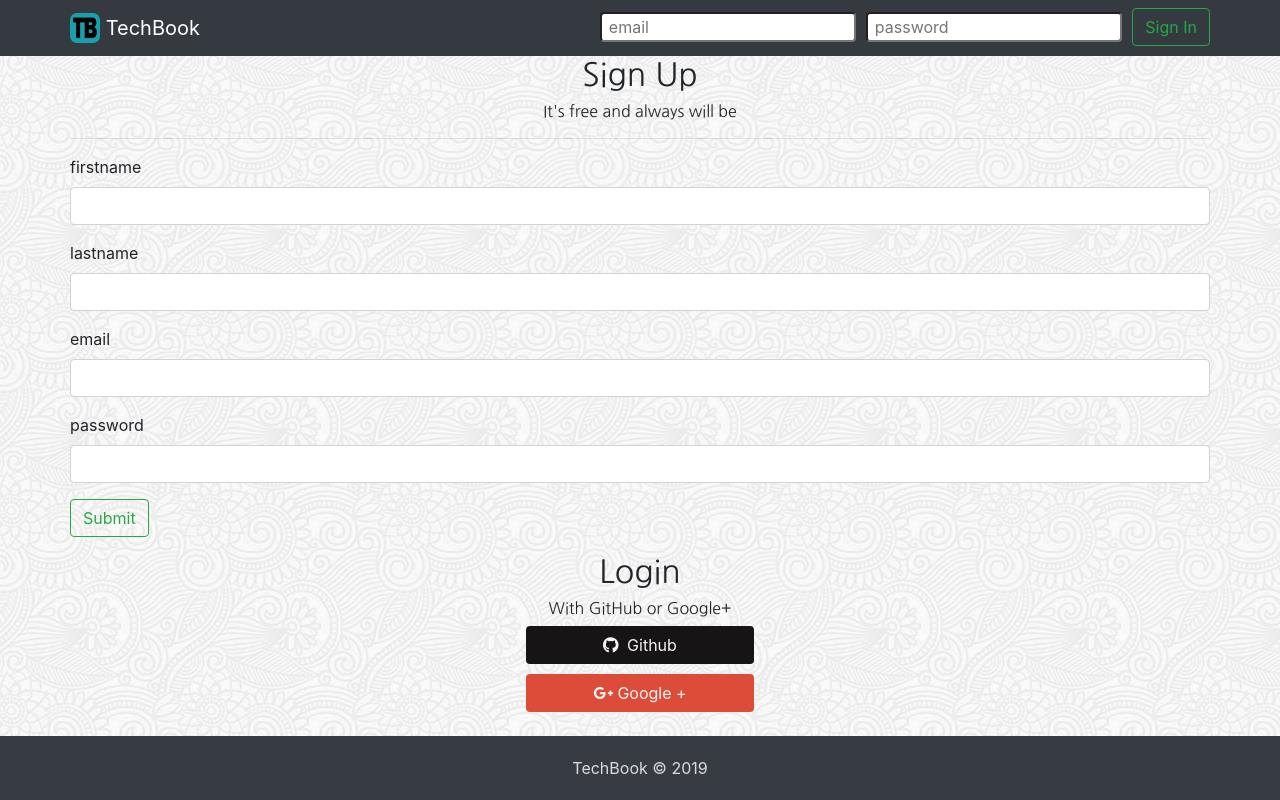
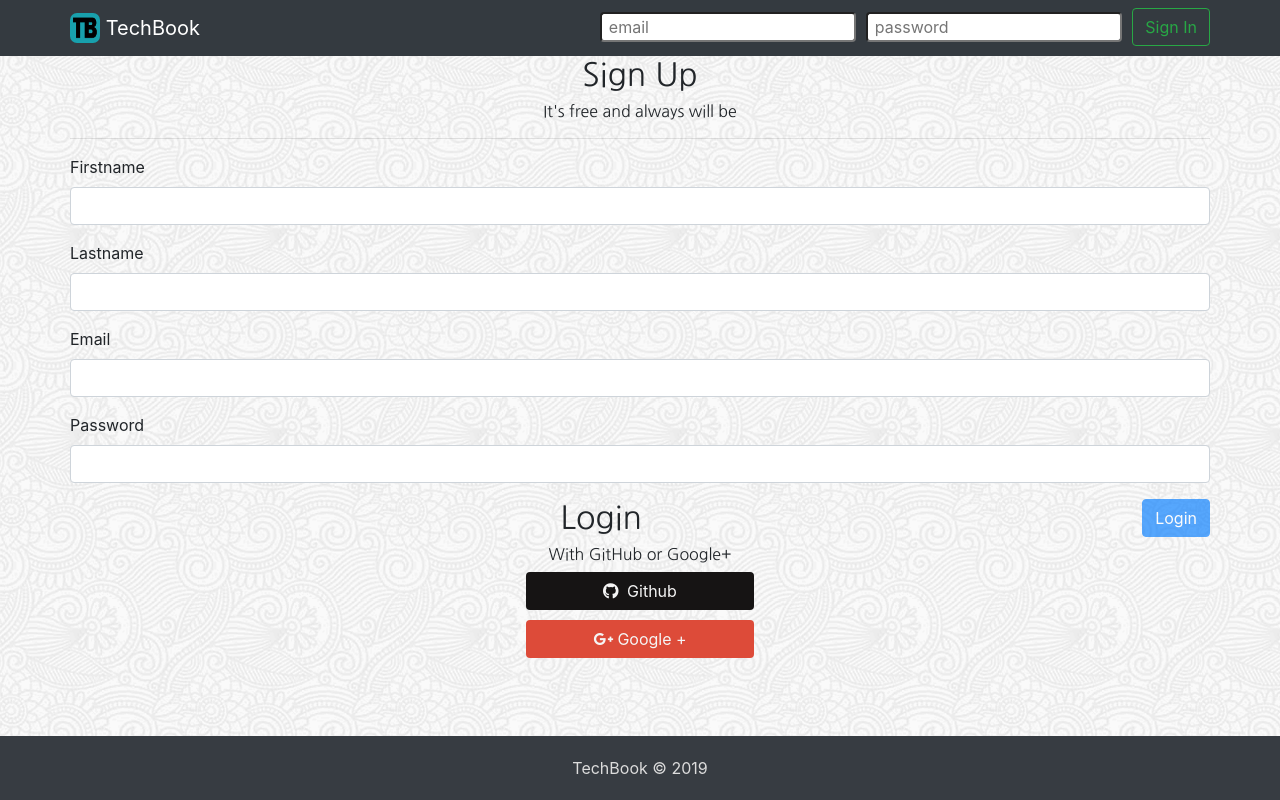
Before and after one commit to SeanP8/Project-3, a React (Create React App) app in the folder tech-startup/: page / in a window 1280 px wide. Built offline with nearby package versions, Linux system fonts and the light colour scheme.

Commit message:
got rid of more duplicates, extracted out the form, and used spread operator in the input file

```diff
--- /dev/null
+++ b/tech-startup/src/components/Form/form.js
@@ -0,0 +1,69 @@
+import React, { Component } from "react";
+import Input from "../LoginForm/loginInput.js/input";
+import Joi from "joi-browser";
+
+class Form extends Component {
+  state = {
+    data: {},
+    errors: {}
+  };
+  validate = () => {
+    const { error } = Joi.validate(this.state.data, this.schema, {
+      abortEarly: false
+    });
+    if (!error) return null;
+    const errors = {};
+    for (let item of error.details) errors[item.path[0]] = item.message;
+    return errors;
+  };
+  validateProperty = ({ name, value }) => {
+    const obj = { [name]: value };
+    const schema = { [name]: this.schema[name] };
+    const { error } = Joi.validate(obj, schema);
+    return error ? error.details[0].message : null;
+  };
+  handleSubmit = e => {
+    e.preventDefault();
+
+    const errors = this.validate();
+
+    this.setState({ errors: errors || {} });
+    if (errors) return;
+
+    this.doSubmit();
+  };
+
+  handleChange = ({ currentTarget: input }) => {
+    const errors = { ...this.state.errors };
+    const errorMessage = this.validateProperty(input);
+    if (errorMessage) errors[input.name] = errorMessage;
+    else delete errors[input.name];
+
+    const data = { ...this.state.data };
+    data[input.name] = input.value;
+    this.setState({ data });
+  };
+  renderButton(label) {
+    return (
+      <button disabled={this.validate()} className="btn btn-primary">
+        Login
+      </button>
+    );
+  }
+
+  renderInput(name, label, type = "text") {
+    const { data, errors } = this.state;
+    return (
+      <Input
+        type={type}
+        name={name}
+        value={data[name]}
+        label={label}
+        onChange={this.handleChange}
+        error={errors[name]}
+      />
+    );
+  }
+}
+
+export default Form;
--- a/tech-startup/src/components/LoginForm/LoginForm.js
+++ b/tech-startup/src/components/LoginForm/LoginForm.js
@@ -3,12 +3,13 @@ import Wrapper from "../Wrapper/Wrapper";
 import GitHubLoginBtn from "../GitHubLoginBtn/GitHubLoginBtn";
 import GoogleLoginBtn from "../GoogleLoginBtn/GoogleLoginBtn";
 import Joi from "joi-browser";
-import Input from "./loginInput.js/input";
+
 import "./style.css";
+import Form from "../Form/form";
 
-class LoginForm extends React.Component {
+class LoginForm extends Form {
   state = {
-    account: { firstname: "", lastname: "", email: "", password: "" },
+    data: { firstname: "", lastname: "", email: "", password: "" },
     errors: {}
   };
   schema = {
@@ -26,55 +27,11 @@ class LoginForm extends React.Component {
       .label("Pastname")
   };
 
-  validate = () => {
-    const { error } = Joi.validate(this.state.account, this.schema, {
-      abortEarly: false
-    });
-    if (!error) return null;
-    const errors = {};
-    for (let item of error.details) errors[item.path[0]] = item.message;
-    return errors;
-  };
-
-  handleSubmit = e => {
-    e.preventDefault();
-
-    const errors = this.validate();
-
-    this.setState({ errors: errors || {} });
-    if (errors) return;
-
+  doSubmit = () => {
     console.log("submitted");
   };
 
-  validateProperty = ({ name, value }) => {
-    if (name === "firstname") {
-      if (value.trim() === "") return "Firstname is required";
-    }
-    if (name === "lastname") {
-      if (value.trim() === "") return "Lastname is required";
-    }
-    if (name === "email") {
-      if (value.trim() === "") return "Email is required";
-    }
-    if (name === "password") {
-      if (value.trim() === "") return "Password is required";
-    }
-  };
-
-  handleChange = ({ currentTarget: input }) => {
-    const errors = { ...this.state.errors };
-    const errorMessage = this.validateProperty(input);
-    if (errorMessage) errors[input.name] = errorMessage;
-    else delete errors[input.name];
-
-    const account = { ...this.state.account };
-    account[input.name] = input.value;
-    this.setState({ account });
-  };
-
   render() {
-    const { account, errors } = this.state;
     return (
       <div>
         <Wrapper>
@@ -82,41 +39,12 @@ class LoginForm extends React.Component {
           <h6>It's free and always will be</h6>
           <hr />
           <form onSubmit={this.handleSubmit}>
-            <Input
-              name="firstname"
-              value={account.firstname}
-              label="firstname"
-              onChange={this.handleChange}
-              error={errors.firstname}
-            />
+            {this.renderInput("firstname", "Firstname")}
+            {this.renderInput("lastname", "Lastname")}
+            {this.renderInput("email", "Email")}
+            {this.renderInput("password", "Password", "password")}
 
-            <Input
-              name="lastname"
-              value={account.lastname}
-              label="lastname"
-              onChange={this.handleChange}
-              error={errors.lastname}
-            />
-
-            <Input
-              name="email"
-              value={account.email}
-              label="email"
-              onChange={this.handleChange}
-              error={errors.email}
-            />
-
-            <Input
-              name="password"
-              value={account.password}
-              label="password"
-              onChange={this.handleChange}
-              error={errors.password}
-            />
-
-            <div className="form-group">
-              <input type="submit" className="btn btn-outline-success" />
-            </div>
+            {this.renderButton("Login")}
           </form>
           <h2>Login</h2>
           <h6>With GitHub or Google+</h6>
--- a/tech-startup/src/components/LoginForm/loginInput.js/input.js
+++ b/tech-startup/src/components/LoginForm/loginInput.js/input.js
@@ -1,17 +1,10 @@
 import React from "react";
 
-const Input = ({ name, label, value, error, onChange }) => {
+const Input = ({ name, label, error, ...rest }) => {
   return (
     <div className="form-group">
       <label htmlFor={name}>{label}</label>
-      <input
-        value={value}
-        onChange={onChange}
-        id={name}
-        name={name}
-        type="text"
-        className="form-control"
-      />
+      <input {...rest} name={name} id={name} className="form-control" />
       {error && <div className="alert alert-danger" />}
     </div>
   );
```
